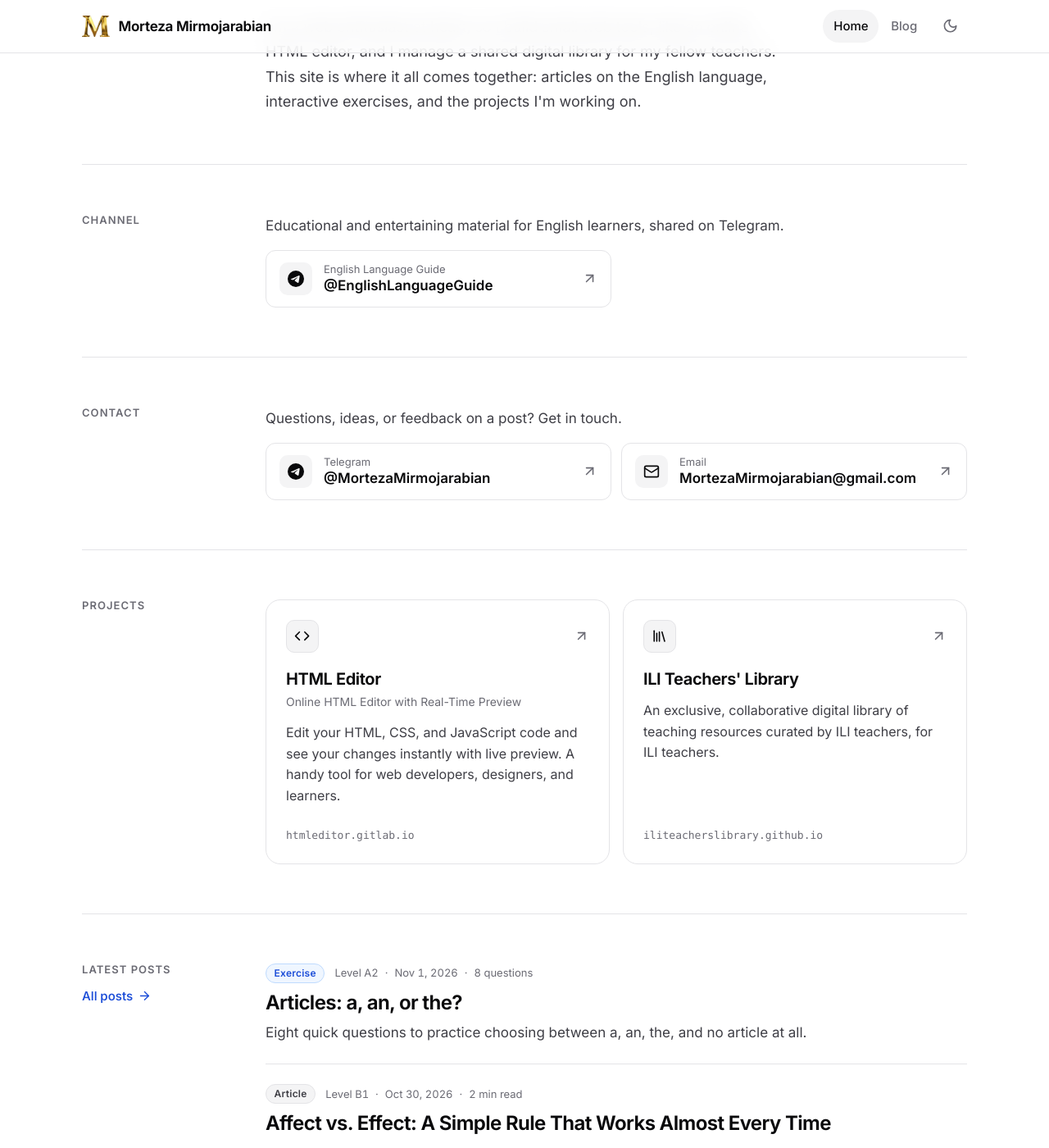
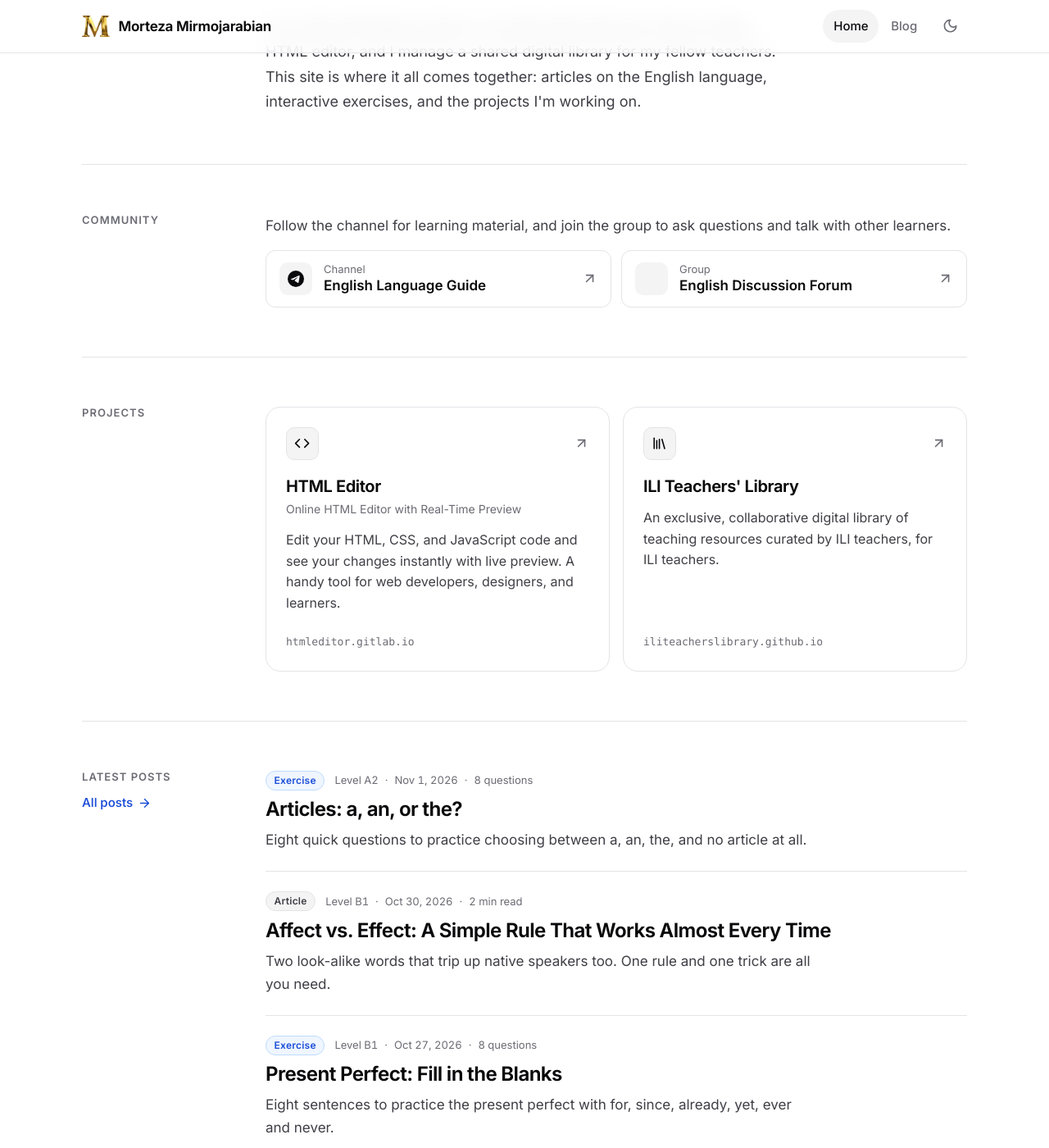
Before and after one commit to MortezaMirmojarabian/MortezaMirmojarabian.github.io, a Jekyll site: the page built from index.html, in a window 1280 px wide and 1400 px high, scrolled down 717 px. Shown: the whole window at 82% size. Built offline with Jekyll 4.4.1, drawn with Linux system fonts in a browser that asks for light colours; some of the changed text lies outside the part shown.

Commit message:
Add files via upload

```diff
--- a/index.html
+++ b/index.html
@@ -21,52 +21,32 @@ layout: default
   </div>
 </section>
 
-{% comment %} CHANNEL (the Telegram channel; to change it, edit the link and the two names below) {% endcomment %}
-<section class="container row" id="channel" aria-labelledby="channel-title">
-  <h2 class="row-label" id="channel-title">Channel</h2>
+{% comment %} COMMUNITY (the Telegram channel and its discussion group; to change them, edit the links and names below) {% endcomment %}
+<section class="container row" id="community" aria-labelledby="community-title">
+  <h2 class="row-label" id="community-title">Community</h2>
   <div class="row-body">
-    <p class="row-intro">Educational and entertaining material for English learners, shared on Telegram.</p>
+    <p class="row-intro">Follow the channel for learning material, and join the group to ask questions and talk with other learners.</p>
     <ul class="contact-grid">
       <li>
         <a class="contact-item" href="https://t.me/EnglishLanguageGuide" target="_blank" rel="noopener noreferrer">
           <span class="contact-icon" aria-hidden="true"><svg class="icon"><use href="#i-telegram"/></svg></span>
           <span class="contact-text">
-            <span class="contact-label">English Language Guide</span>
-            <span class="contact-value">@EnglishLanguageGuide</span>
-          </span>
-          <svg class="icon contact-arrow" aria-hidden="true"><use href="#i-arrow-up-right"/></svg>
-          <span class="sr-only">(opens in a new tab)</span>
-        </a>
-      </li>
-    </ul>
-  </div>
-</section>
-
-{% comment %} CONTACT (Telegram + email only) {% endcomment %}
-<section class="container row" id="contact" aria-labelledby="contact-title">
-  <h2 class="row-label" id="contact-title">Contact</h2>
-  <div class="row-body">
-    <p class="row-intro">Questions, ideas, or feedback on a post? Get in touch.</p>
-    <ul class="contact-grid">
-      <li>
-        <a class="contact-item" href="https://t.me/{{ site.telegram }}" target="_blank" rel="noopener noreferrer">
-          <span class="contact-icon" aria-hidden="true"><svg class="icon"><use href="#i-telegram"/></svg></span>
-          <span class="contact-text">
-            <span class="contact-label">Telegram</span>
-            <span class="contact-value">@{{ site.telegram }}</span>
+            <span class="contact-label">Channel</span>
+            <span class="contact-value">English Language Guide</span>
           </span>
           <svg class="icon contact-arrow" aria-hidden="true"><use href="#i-arrow-up-right"/></svg>
           <span class="sr-only">(opens in a new tab)</span>
         </a>
       </li>
       <li>
-        <a class="contact-item" href="mailto:{{ site.email }}" target="_blank" rel="noopener noreferrer">
-          <span class="contact-icon" aria-hidden="true"><svg class="icon"><use href="#i-mail"/></svg></span>
+        <a class="contact-item" href="https://t.me/EnglishDiscussionForum" target="_blank" rel="noopener noreferrer">
+          <span class="contact-icon" aria-hidden="true"><svg class="icon"><use href="#i-users"/></svg></span>
           <span class="contact-text">
-            <span class="contact-label">Email</span>
-            <span class="contact-value">{{ site.email }}</span>
+            <span class="contact-label">Group</span>
+            <span class="contact-value">English Discussion Forum</span>
           </span>
           <svg class="icon contact-arrow" aria-hidden="true"><use href="#i-arrow-up-right"/></svg>
+          <span class="sr-only">(opens in a new tab)</span>
         </a>
       </li>
     </ul>
@@ -112,3 +92,34 @@ layout: default
     </div>
   </div>
 </section>
+
+{% comment %} CONTACT (Telegram + email only) {% endcomment %}
+<section class="container row" id="contact" aria-labelledby="contact-title">
+  <h2 class="row-label" id="contact-title">Contact</h2>
+  <div class="row-body">
+    <p class="row-intro">Questions, ideas, or feedback on a post? Get in touch.</p>
+    <ul class="contact-grid">
+      <li>
+        <a class="contact-item" href="https://t.me/{{ site.telegram }}" target="_blank" rel="noopener noreferrer">
+          <span class="contact-icon" aria-hidden="true"><svg class="icon"><use href="#i-telegram"/></svg></span>
+          <span class="contact-text">
+            <span class="contact-label">Telegram</span>
+            <span class="contact-value">@{{ site.telegram }}</span>
+          </span>
+          <svg class="icon contact-arrow" aria-hidden="true"><use href="#i-arrow-up-right"/></svg>
+          <span class="sr-only">(opens in a new tab)</span>
+        </a>
+      </li>
+      <li>
+        <a class="contact-item" href="mailto:{{ site.email }}" target="_blank" rel="noopener noreferrer">
+          <span class="contact-icon" aria-hidden="true"><svg class="icon"><use href="#i-mail"/></svg></span>
+          <span class="contact-text">
+            <span class="contact-label">Email</span>
+            <span class="contact-value">{{ site.email }}</span>
+          </span>
+          <svg class="icon contact-arrow" aria-hidden="true"><use href="#i-arrow-up-right"/></svg>
+        </a>
+      </li>
+    </ul>
+  </div>
+</section>
```
Also changed, not shown: README.md.
